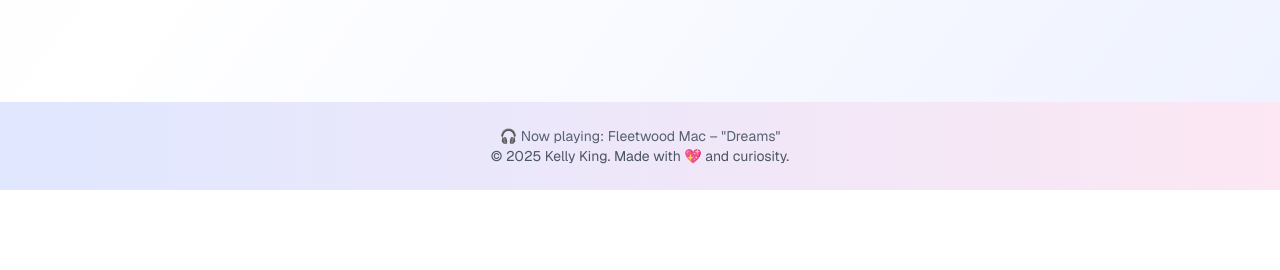
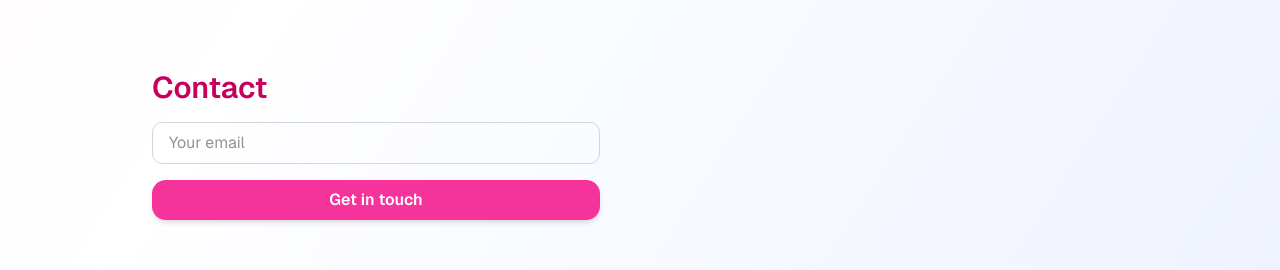
Before and after one commit to kellyk/personal-site, a Next.js app: page / in a window 1280 px wide. Shown: the part 1554-1824 px from the top of the page. Before the commit the page ends 1744 px from the top, so only its background shows below. Built offline with nearby package versions, Linux system fonts and the light colour scheme.

Commit message:
Fix TypeScript errors and add proper type definitions

```diff
--- a/app/page.tsx
+++ b/app/page.tsx
@@ -4,6 +4,13 @@ import { motion, AnimatePresence } from "framer-motion";
 import Image from 'next/image'
 import React from 'react';
 
+// Define Project interface
+interface Project {
+  img: string;
+  title: string;
+  desc: string;
+  details: string;
+}
 interface ButtonProps extends React.ButtonHTMLAttributes<HTMLButtonElement> {
   children: React.ReactNode;
 }
@@ -22,12 +29,12 @@ const Input = ({ ...props }: InputProps) => (
 
 export default function PersonalWebsite() {
   const [email, setEmail] = useState("");
-  const [activePhoto, setActivePhoto] = useState(null);
-  const [activeProject, setActiveProject] = useState(null);
+  const [activePhoto, setActivePhoto] = useState<string | null>(null);
+  const [activeProject, setActiveProject] = useState<Project | null>(null);
   const [slideIndex, setSlideIndex] = useState(0);
 
 
-  const projects = [
+  const projects: Project[] = [
     {
       img: "https://images.unsplash.com/photo-1569230919100-d3fd5e1132f4?w=800&auto=format&fit=crop&q=60&ixlib=rb-4.0.3&ixid=M3wxMjA3fDB8MHxzZWFyY2h8Mnx8aGFiaXRzfGVufDB8fDB8fHwy",
       title: "Wellness Tracker",
@@ -218,6 +225,22 @@ export default function PersonalWebsite() {
     )}
   </AnimatePresence>
 </motion.section>
+  <motion.section
+          initial={{ opacity: 0, y: 20 }}
+          animate={{ opacity: 1, y: 0 }}
+          transition={{ delay: 0.8, duration: 0.6 }}
+        >
+          <h2 className="text-3xl font-semibold text-pink-700 mb-4">Contact</h2>
+          <form className="flex flex-col gap-4 max-w-md">
+            <Input
+              type="email"
+              placeholder="Your email"
+              value={email}
+              onChange={(e) => setEmail(e.target.value)}
+            />
+            <Button type="submit">Get in touch</Button>
+          </form>
+        </motion.section>
 
       </main>
 
```
